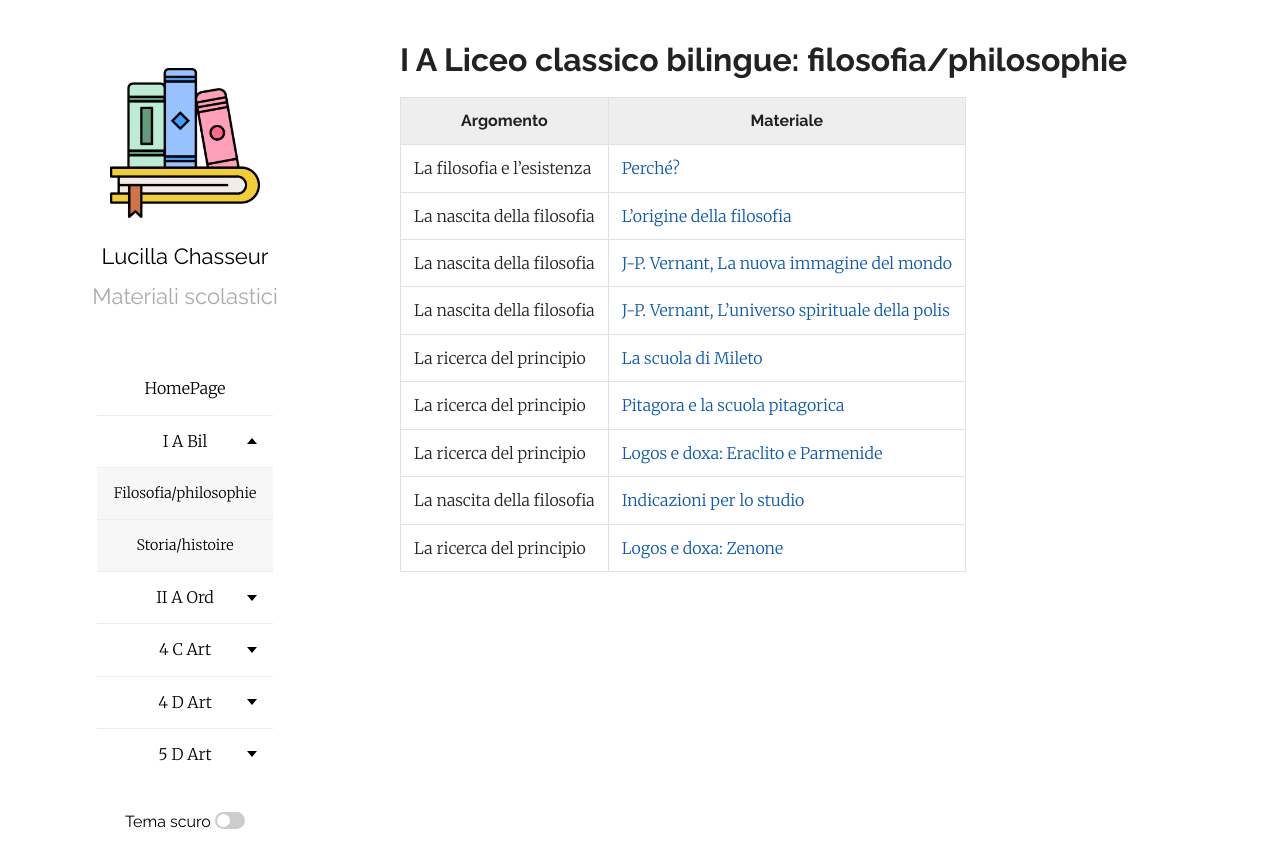
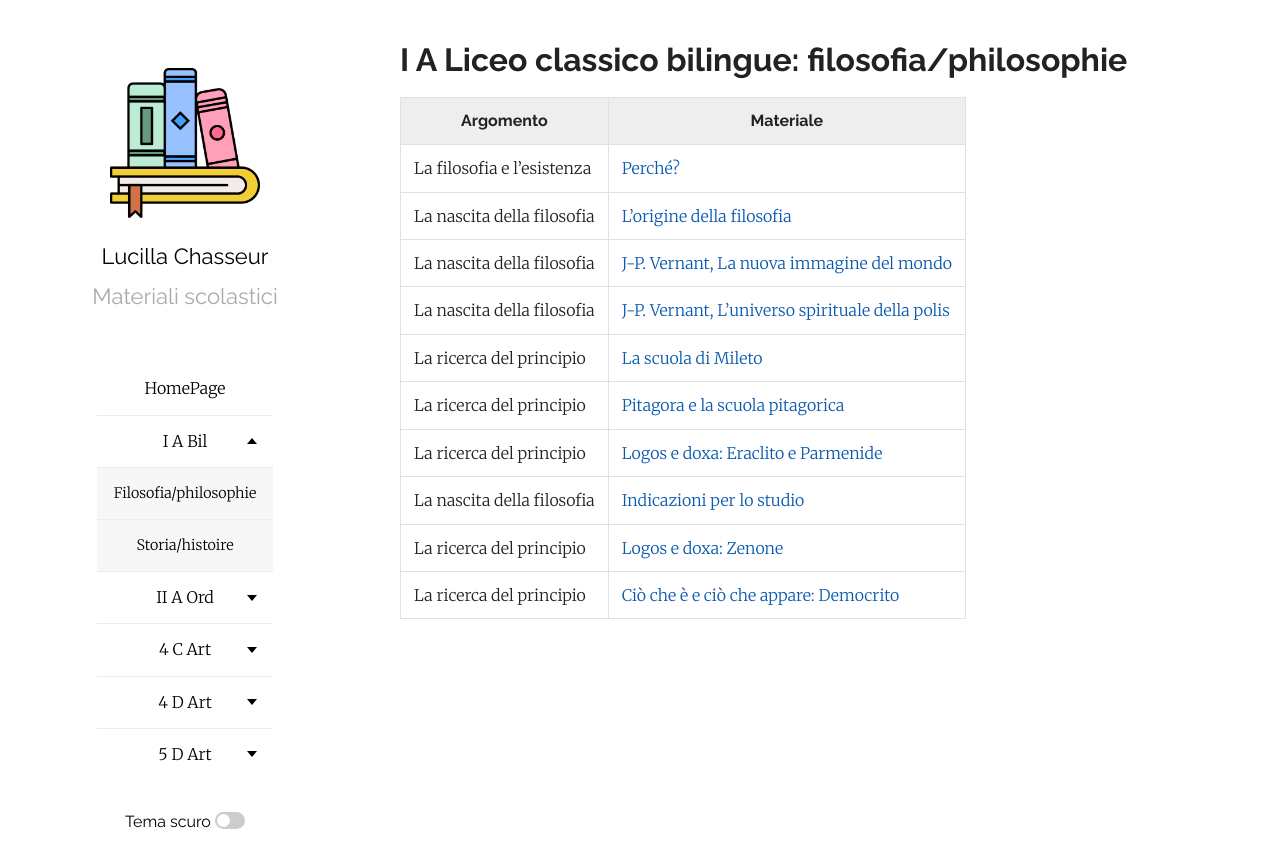
Before and after one commit to efemeridi/efemeridi.github.io, a Jekyll site: the page built from 1a_bil_filosofia.md, in a window 1280 px wide. Shown: the top 868 px of the page. Built offline with Jekyll 4.4.1, drawn with Linux system fonts in a browser that asks for light colours; our own code applies the rules of GitHub Pages for plain Markdown files.

Commit message:
Add Democrito reference to philosophy document

```diff
--- a/1a_bil_filosofia.md
+++ b/1a_bil_filosofia.md
@@ -14,3 +14,4 @@ layout: page
 |La ricerca del principio|[Logos e doxa: Eraclito e Parmenide](/materiali/I_A_bil/filosofia/02_LA_RICERCA_DEL_PRINCIPIO/03_ERACLITO_PARMENIDE_I_BILINGUE.pdf/)
 |La nascita della filosofia|[Indicazioni per lo studio](/materiali/I_A_bil/filosofia/PROGRAMMI/01_intro_grecia_nascita_filo.pdf/)
 |La ricerca del principio|[Logos e doxa: Zenone](/materiali/I_A_bil/filosofia/02_LA_RICERCA_DEL_PRINCIPIO/06_zenone_bilingue_26_27.pdf/)
+|La ricerca del principio|[Ciò che è e ciò che appare: Democrito](/materiali/I_A_bil/filosofia/02_LA_RICERCA_DEL_PRINCIPIO/06_zenone_bilingue_26_27.pdf/)
```
